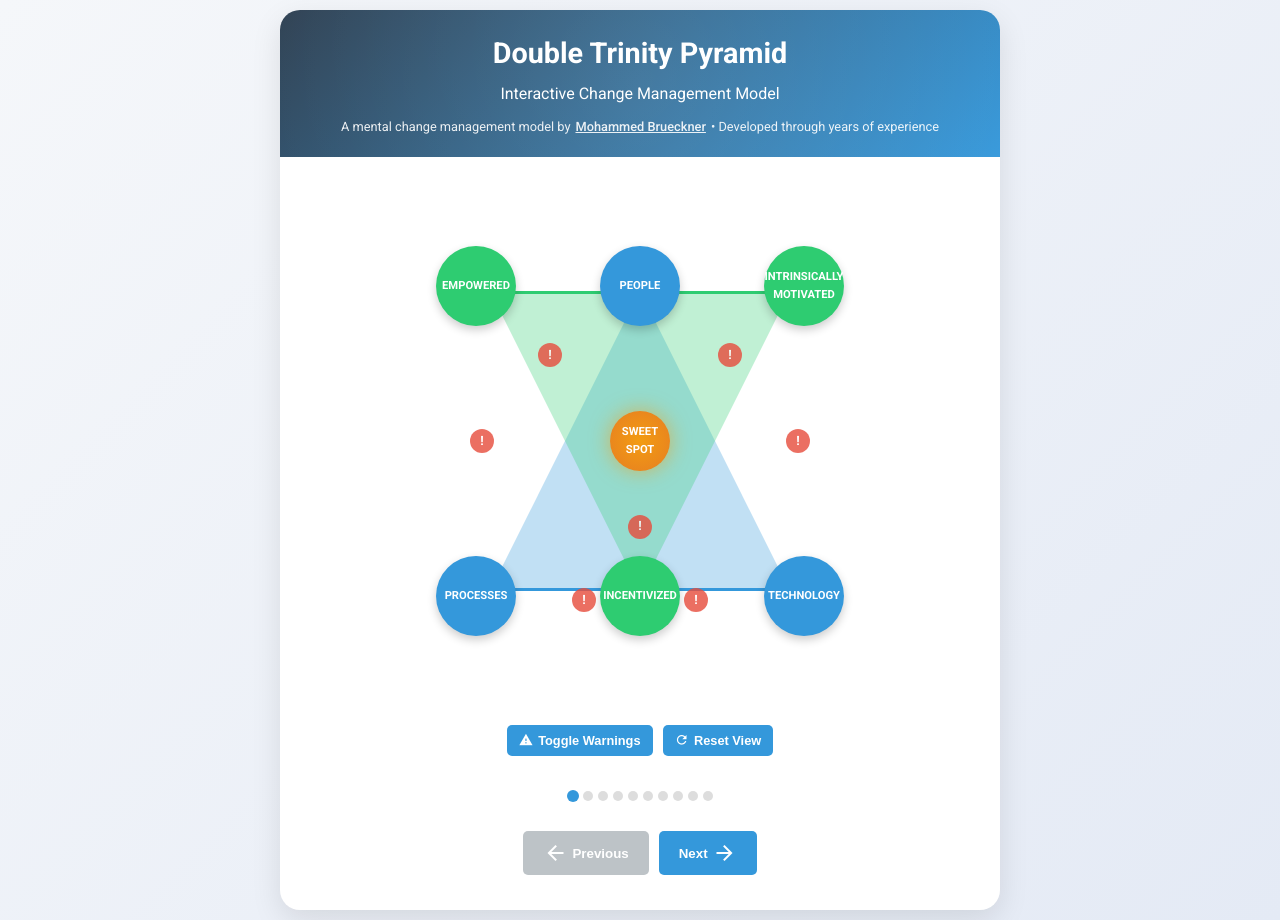
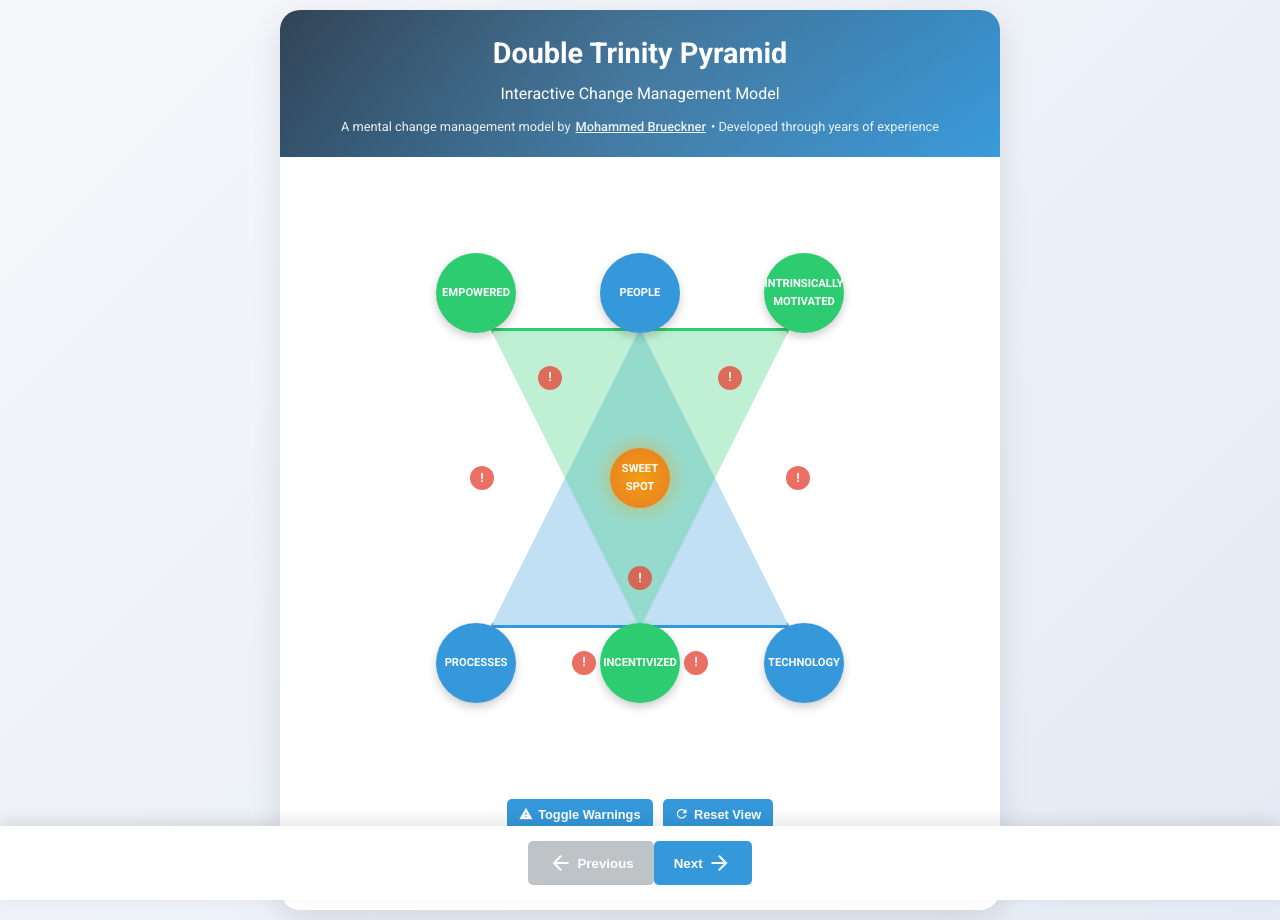
Before and after one commit to MoBRUEC/MoBRUEC, a Jekyll site: the page changemanagement/double-trinity-change-model/index.html, which Jekyll copies as it is, in a window 1280 px wide. Built offline with Jekyll 4.4.1, drawn with Linux system fonts in a browser that asks for light colours.

Commit message:
Refine meta descriptions and update navigation

```diff
--- a/changemanagement/double-trinity-change-model/index.html
+++ b/changemanagement/double-trinity-change-model/index.html
@@ -12,7 +12,7 @@
 
     <!-- Open Graph Meta Tags -->
     <meta property="og:title" content="Double Trinity Pyramid: Interactive Change Management Model">
-    <meta property="og:description" content="Explore this innovative change management model that demonstrates how balancing organizational and individual trinities creates the sweet spot for successful transformation.">
+    <meta property="og:description" content="Explore this innovative change management model that demonstrates how balancing organizational and individual trinities creates a sweet spot for successful transformation.">
     <meta property="og:type" content="website">
     <meta property="og:url" content="https://mohammed-brueckner.com">
     <meta property="og:image" content="https://mohammed-brueckner.com/images/double-trinity-pyramid-og.jpg">
@@ -21,7 +21,7 @@
     <!-- Twitter Card Meta Tags -->
     <meta name="twitter:card" content="summary_large_image">
     <meta name="twitter:title" content="Double Trinity Pyramid: Interactive Change Management Model">
-    <meta name="twitter:description" content="Explore this innovative change management model by Mohammed Brueckner that demonstrates how balancing trinities creates the sweet spot for successful transformation.">
+    <meta name="twitter:description" content="Explore this innovative change management model by Mohammed Brueckner that demonstrates how balancing trinities creates a sweet spot for successful transformation.">
     <meta name="twitter:image" content="https://mohammed-brueckner.com/images/double-trinity-pyramid-twitter.jpg">
     <meta name="twitter:creator" content="@mohammedbrueckner">
 
@@ -143,6 +143,8 @@
             flex-grow: 1;
             display: flex;
             flex-direction: column;
+            height: calc(100vh - 160px); /* Header + Navigation + Padding */
+            overflow-y: auto;
         }
 
         .slide {
@@ -441,11 +443,17 @@
             transform: scale(1.2);
         }
 
-        .navigation-buttons {
+        .navigation {
+            position: fixed;
+            bottom: 0;
+            left: 0;
+            width: 100%;
             display: flex;
             justify-content: center;
-            margin: 15px 0;
-            gap: 10px;
+            padding: 15px 0;
+            background-color: white;
+            box-shadow: 0 -5px 15px rgba(0,0,0,0.1);
+            z-index: 50;
         }
 
         .nav-btn {
@@ -538,7 +546,6 @@
             overflow: hidden;
             transition: transform 0.3s ease, box-shadow 0.3s ease;
             margin: 20px 0;
-            flex-grow: 1;
         }
 
         .imbalance-card:hover {
@@ -1207,7 +1214,7 @@
                 </div>
             </div>
 
-            <!-- Slide 9: Case Studies -->
+            <!-- Slide 9: Case Study -->
             <div class="slide" id="slide9">
                 <div class="case-study-card">
                     <h3>
@@ -1231,9 +1238,9 @@
                     </h3>
                     <p>Explore these resources to deepen your understanding of the Double Trinity Pyramid model:</p>
                     <ul>
-                        <li><a href="https://mohammed-brueckner.com/blog/double-trinity-pyramid" class="resource-link" target="_blank">Detailed blog post on the model</a></li>
-                        <li><a href="https://mohammed-brueckner.com/change-management-tools" class="resource-link" target="_blank">Change management assessment tools</a></li>
-                        <li><a href="https://mohammed-brueckner.com/contact" class="resource-link" target="_blank">Consulting services</a></li>
+                        <li><a href="https://mohammed-brueckner.com/publications" class="resource-link" target="_blank">Publications on Change Management</a></li>
+                        <li><a href="https://mohammed-brueckner.com/outsourcing" class="resource-link" target="_blank">Learn about the New Reality for Outsourcing</a></li>
+                        <li><a href="https://mohammed-brueckner.com/how-to-ai" class="resource-link" target="_blank">How to Get Started with AI</a></li>
                     </ul>
                 </div>
             </div>
@@ -1250,8 +1257,10 @@
                 <div class="page-dot" data-slide="9"></div>
                 <div class="page-dot" data-slide="10"></div>
             </div>
-
-            <div class="navigation-buttons">
+        </div>
+
+        <!-- Fixed Navigation at Bottom -->
+        <div class="navigation">
             <button class="nav-btn" id="prevBtn" disabled>
                 <span class="material-icons">arrow_back</span>
                 <span>Previous</span>
@@ -1260,7 +1269,6 @@
                 <span>Next</span>
                 <span class="material-icons">arrow_forward</span>
             </button>
-            </div>
         </div>
     </div>
 
```
Also changed, not shown: other parts of changemanagement/double-trinity-change-model/index.html (+2 -2 lines). Lines whose indentation alone changed are shown as unchanged.
